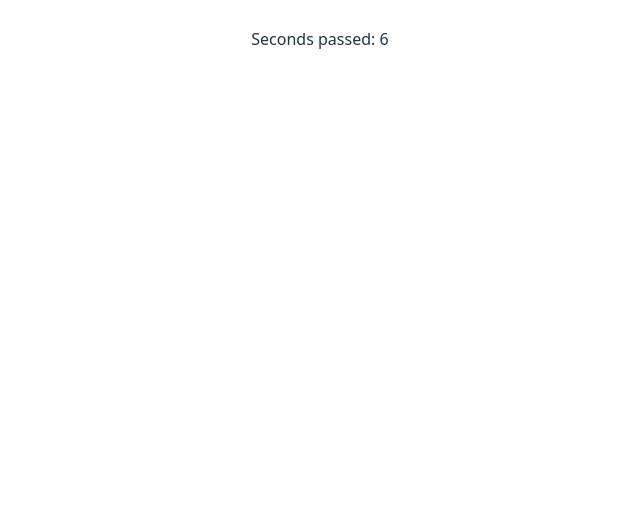
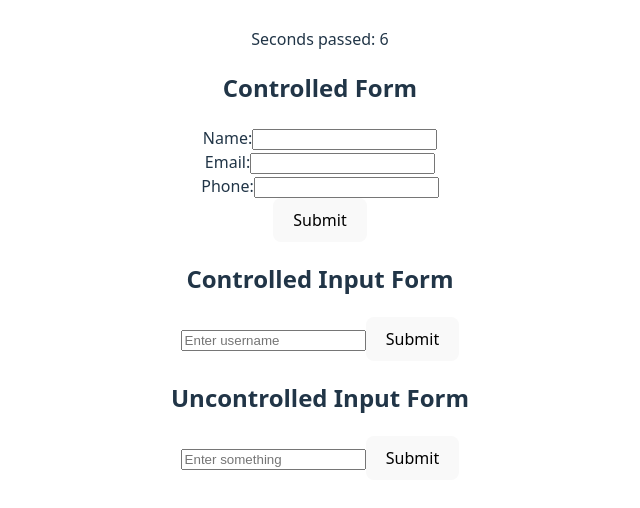
Before and after one commit to B-Acharekar/Learn-Code, a React (Vite) app in the folder React/phase-1/react-roadmap/: page / in a window 1280 px wide. Shown: the part 4947-5455 px from the top of the page, without its empty margins (320-960 px from the left). Before the commit the page ends 5046 px from the top, so only its background shows below. Built offline with nearby package versions, Linux system fonts and the light colour scheme; no server answers.

Commit message:
chore(react): add 05-Forms in React

```diff
--- a/React/phase-1/react-roadmap/src/App.jsx
+++ b/React/phase-1/react-roadmap/src/App.jsx
@@ -30,6 +30,9 @@ import LifecycleEquivalents from './topics/04-useEffect/LifecycleEquivalents'
 import FetchData from './topics/04-useEffect/FetchData'
 import ResizeListener from './topics/04-useEffect/ResizeListener'
 import TimerInterval from './topics/04-useEffect/TimerInterval'
+import ControlledForm from './topics/05-forms/ControlledForm'
+import ControlledEvents from './topics/05-forms/ControlledEvents'
+import UncontrolledForm from './topics/05-forms/UncontrolledForm'
 
 function App() {
   return (
@@ -72,6 +75,10 @@ function App() {
       <FetchData/>
       <ResizeListener/>
       <TimerInterval/>
+
+      <ControlledForm/>
+      <ControlledEvents/>
+      <UncontrolledForm/>
     </>
   )
 }
--- /dev/null
+++ b/React/phase-1/react-roadmap/src/topics/05-forms/ControlledEvents.jsx
@@ -0,0 +1,32 @@
+import { useState } from "react";
+
+function ControlledEvents() {
+  const [username, setUsername] = useState("");
+
+  const handleChange = (e) => {
+    setUsername(e.target.value);
+  };
+
+  const handleSubmit = (e) => {
+    e.preventDefault(); // ✅ prevent page reload
+    alert(`Submitted Username: ${username}`);
+    setUsername("");
+  };
+
+  return (
+    <div>
+      <h2>Controlled Input Form</h2>
+      <form onSubmit={handleSubmit}>
+        <input
+          type="text"
+          value={username}
+          onChange={handleChange}
+          placeholder="Enter username"
+        />
+        <button type="submit">Submit</button>
+      </form>
+    </div>
+  );
+}
+
+export default ControlledEvents;
--- /dev/null
+++ b/React/phase-1/react-roadmap/src/topics/05-forms/ControlledForm.jsx
@@ -0,0 +1,69 @@
+import React, { useState } from 'react';
+
+export default function ControlledForm() {
+  const [formData, setFormData] = useState({
+    name: "",
+    email: "",
+    phone: ""
+  });
+
+  const [error, setError] = useState("");
+
+  const handleChange = (e) => {
+    const { name, value } = e.target;
+    setFormData((prev) => ({
+      ...prev,
+      [name]: value,
+    }));
+  };
+
+  const handleSubmit = (e) => {
+    e.preventDefault();
+
+    if (!formData.name || !formData.email.includes("@") || !formData.phone) {
+      setError("Please enter a valid name, email, and phone number.");
+      return;
+    }
+
+    setError("");
+    alert(`Submitted:\nName: ${formData.name}\nEmail: ${formData.email}\nPhone: ${formData.phone}`);
+    setFormData({ name: "", email: "", phone: "" });
+  };
+
+  return (
+    <div>
+      <h2>Controlled Form</h2>
+      <form onSubmit={handleSubmit}>
+        <div>
+          <label htmlFor="name">Name:</label>
+          <input
+            type="text"
+            name="name"
+            value={formData.name}
+            onChange={handleChange}
+          />
+        </div>
+        <div>
+          <label htmlFor="email">Email:</label>
+          <input
+            type="email"
+            name="email"
+            value={formData.email}
+            onChange={handleChange}
+          />
+        </div>
+        <div>
+          <label htmlFor="phone">Phone:</label>
+          <input
+            type="tel"
+            name="phone"
+            value={formData.phone}
+            onChange={handleChange}
+          />
+        </div>
+        {error && <p style={{ color: "red" }}>{error}</p>}
+        <button type="submit">Submit</button>
+      </form>
+    </div>
+  );
+}
--- /dev/null
+++ b/React/phase-1/react-roadmap/src/topics/05-forms/UncontrolledForm.jsx
@@ -0,0 +1,27 @@
+import { useRef } from "react";
+
+function UncontrolledForm() {
+  const inputRef = useRef(null);
+
+  const handleSubmit = (e) => {
+    e.preventDefault(); // ✅ no page reload
+    alert(`Value: ${inputRef.current.value}`);
+    inputRef.current.value = ""; // clear manually
+  };
+
+  return (
+    <div>
+      <h2>Uncontrolled Input Form</h2>
+      <form onSubmit={handleSubmit}>
+        <input
+          type="text"
+          ref={inputRef}
+          placeholder="Enter something"
+        />
+        <button type="submit">Submit</button>
+      </form>
+    </div>
+  );
+}
+
+export default UncontrolledForm;
```
